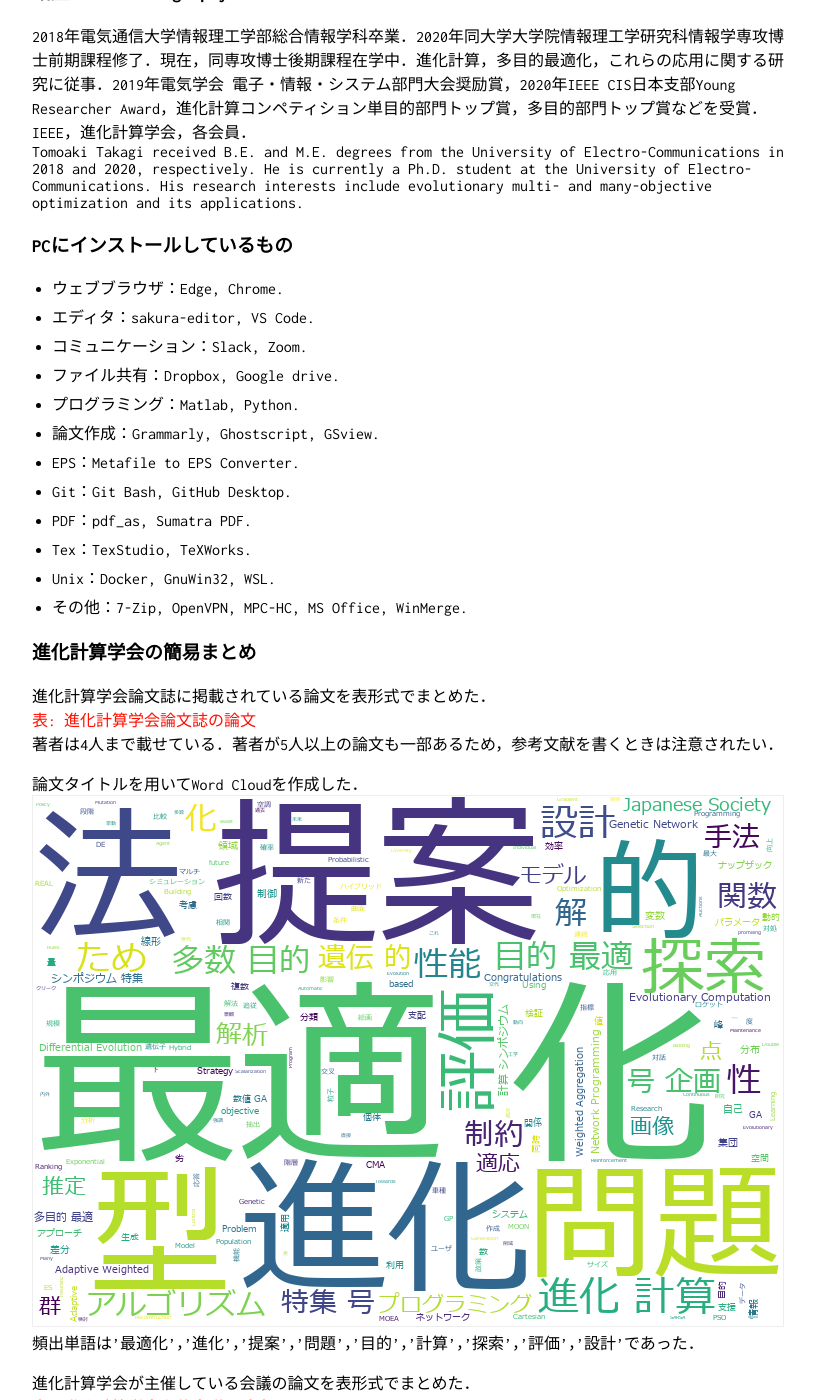
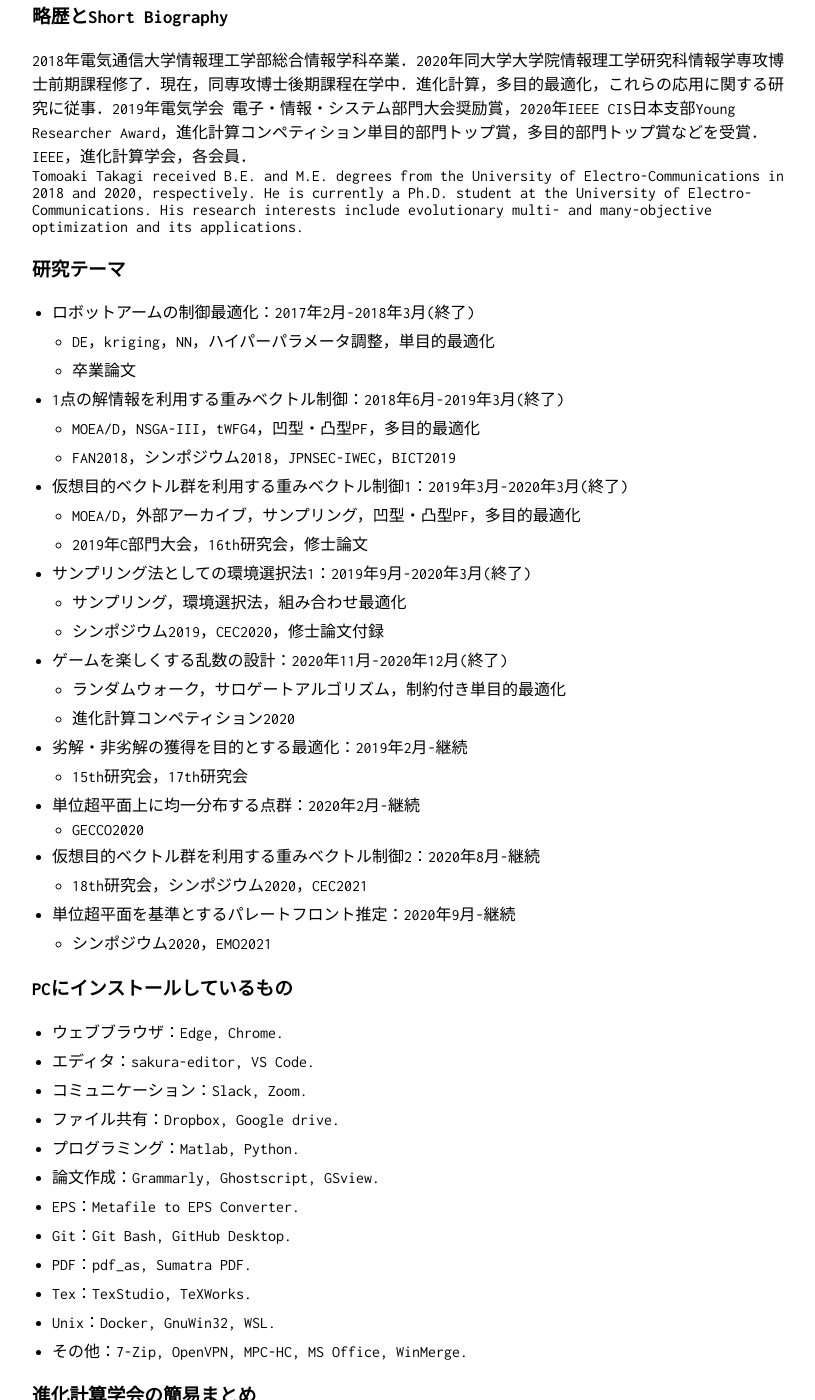
Before and after one commit to tomtkg/tomtkg.github.io, a Jekyll site: the page built from memo.md, in a window 1280 px wide and 1400 px high, scrolled down 580 px. Shown: the whole window, without its empty margins (228-1043 px from the left). Built offline with Jekyll 4.4.1, drawn with Linux system fonts in a browser that asks for light colours.

Commit message:
Append research theme

```diff
--- a/memo.md
+++ b/memo.md
@@ -5,6 +5,7 @@ title: Tom TKG's Homepage
 
 [受賞歴](#受賞歴)
 [略歴とShort Biography](#略歴とshort-biography)
+[研究テーマ](#研究テーマ)
 [PCにインストールしているもの](#pcにインストールしているもの)
 [進化計算学会の簡易まとめ](#進化計算学会の簡易まとめ)
 [Matlabで図を作成する関数](#matlabで図を作成する関数)
@@ -22,6 +23,31 @@ title: Tom TKG's Homepage
 ### 略歴とShort Biography
 2018年電気通信大学情報理工学部総合情報学科卒業．2020年同大学大学院情報理工学研究科情報学専攻博士前期課程修了．現在，同専攻博士後期課程在学中．進化計算，多目的最適化，これらの応用に関する研究に従事．2019年電気学会 電子・情報・システム部門大会奨励賞，2020年IEEE CIS日本支部Young Researcher Award，進化計算コンペティション単目的部門トップ賞，多目的部門トップ賞などを受賞．IEEE，進化計算学会，各会員．
 Tomoaki Takagi received B.E. and M.E. degrees from the University of Electro-Communications in 2018 and 2020, respectively. He is currently a Ph.D. student at the University of Electro-Communications. His research interests include evolutionary multi- and many-objective optimization and its applications.
+
+### 研究テーマ
+- ロボットアームの制御最適化：2017年2月-2018年3月(終了)
+    - DE，kriging，NN，ハイパーパラメータ調整，単目的最適化
+    - 卒業論文
+- 1点の解情報を利用する重みベクトル制御：2018年6月-2019年3月(終了)
+    - MOEA/D，NSGA-III，tWFG4，凹型・凸型PF，多目的最適化
+    - FAN2018，シンポジウム2018，JPNSEC-IWEC，BICT2019
+- 仮想目的ベクトル群を利用する重みベクトル制御1：2019年3月-2020年3月(終了)
+    - MOEA/D，外部アーカイブ，サンプリング，凹型・凸型PF，多目的最適化
+    - 2019年C部門大会，16th研究会，修士論文
+- サンプリング法としての環境選択法1：2019年9月-2020年3月(終了)
+    - サンプリング，環境選択法，組み合わせ最適化
+    - シンポジウム2019，CEC2020，修士論文付録
+- ゲームを楽しくする乱数の設計：2020年11月-2020年12月(終了)
+    - ランダムウォーク，サロゲートアルゴリズム，制約付き単目的最適化
+    - 進化計算コンペティション2020
+- 劣解・非劣解の獲得を目的とする最適化：2019年2月-継続
+    - 15th研究会，17th研究会
+- 単位超平面上に均一分布する点群：2020年2月-継続
+    - GECCO2020
+- 仮想目的ベクトル群を利用する重みベクトル制御2：2020年8月-継続
+    - 18th研究会，シンポジウム2020，CEC2021
+- 単位超平面を基準とするパレートフロント推定：2020年9月-継続
+    - シンポジウム2020，EMO2021
 
 ### PCにインストールしているもの
 - ウェブブラウザ：Edge, Chrome.
```
Also changed, not shown: paperJP.md (+3 -3 lines).
